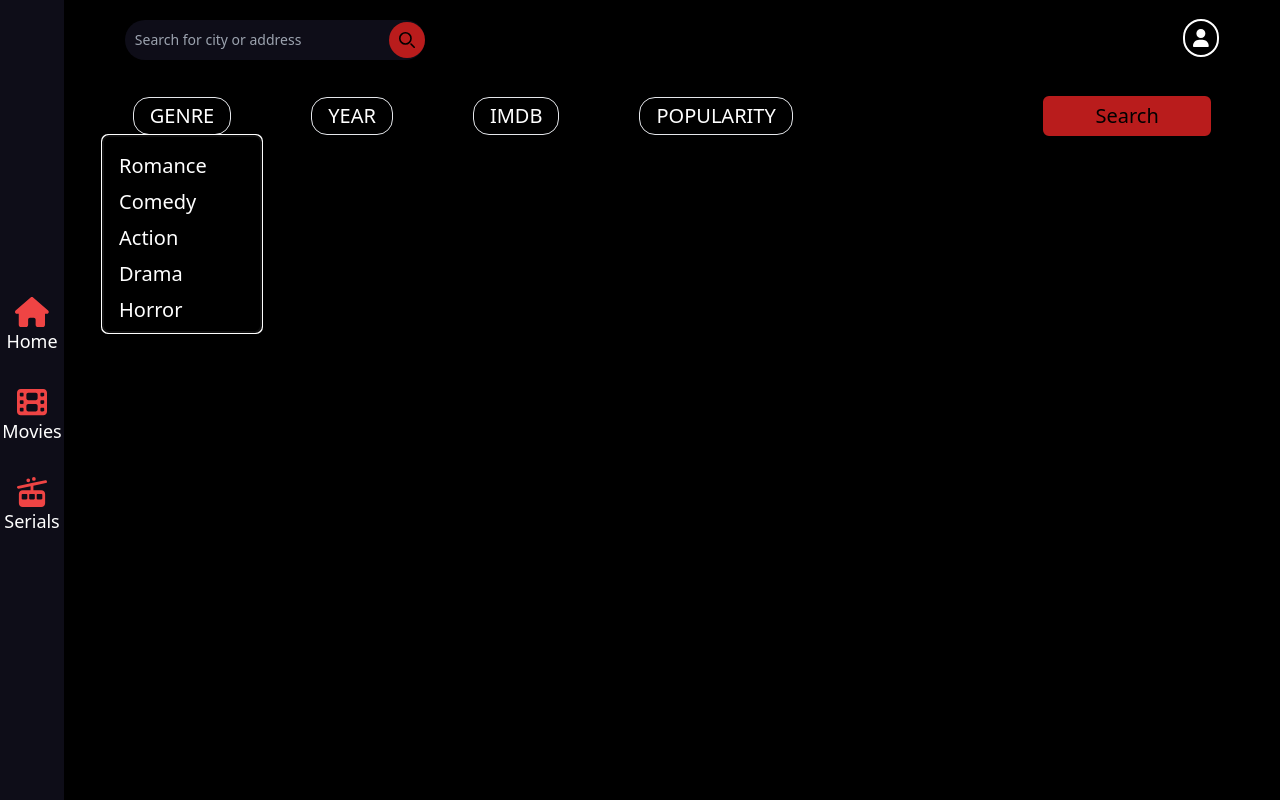
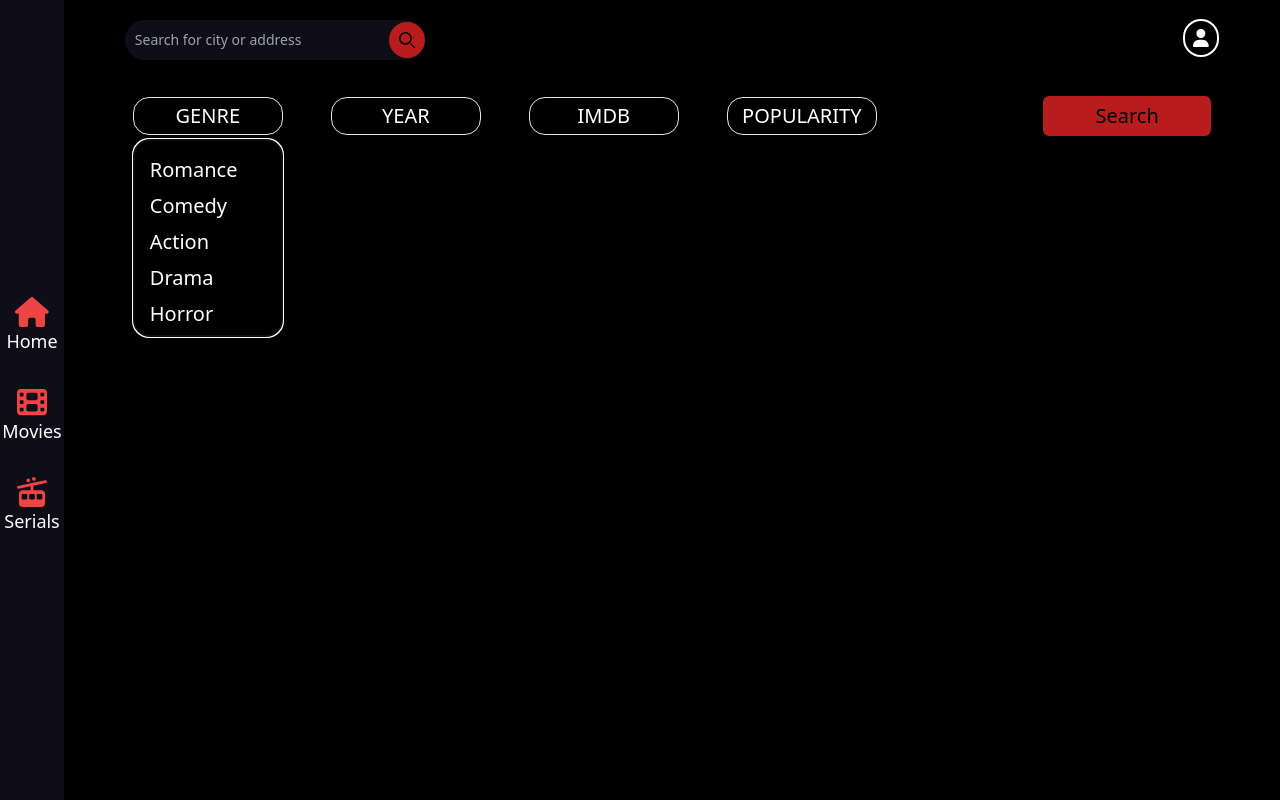
Before and after one commit to mikhela/Movies, a React (Vite) app in the folder frontend/: page /movies in a window 1280 px wide. Both pictures are taken after a click on the button "GENRE". Built offline with nearby package versions, Linux system fonts and the light colour scheme.

Commit message:
i end working on dropdown design

```diff
--- a/frontend/src/components/Dropdown.jsx
+++ b/frontend/src/components/Dropdown.jsx
@@ -9,24 +9,23 @@ import {
 
 export default function Dropdown({ label, items }) {
   return (
-    <div className="flex justify-center   border-[1px] px-1 lg:px-4 py-1 rounded-2xl">
-      <div className="">
-        <Menu>
-         <MenuHandler>
-            <Button className="text-xl">{label}</Button>
+    <div className="flex justify-center border-[1px] px-1 lg:px-4 py-1 rounded-2xl relative bg-black w-[130px] sm:w-[200px] md:w-[250px] lg:w-[150px]">
+      <Menu>
+          <MenuHandler>
+            <Button className="text-xl ">{label}</Button>
           </MenuHandler>
-          <MenuList className="text-xl bg-transparent text-white bg-black border-[1px] px-1 py-2">
+
+        <MenuList className="text-xl bg-transparent text-white bg-black border-[1px] px-1 py-2  w-[130px] sm:w-[200px] md:w-[250px] lg:w-[150px] mt-1 rounded-2xl">
             {items.map((item, index) => (
               <MenuItem
-                className="text-left mt-2 w-[100px] md:w-[150px] hover:bg-transparent hover:text-white"
+                className="text-left mt-2 hover:bg-transparent hover:text-white"
                 key={index}
               >
                 {item}
               </MenuItem>
             ))}
           </MenuList>
-        </Menu>
-      </div>
+      </Menu>
     </div>
   );
 }
--- a/frontend/src/components/SortNavbar.jsx
+++ b/frontend/src/components/SortNavbar.jsx
@@ -11,28 +11,29 @@ export default function SortNavbar() {
   const popularity = ['Most Popular', 'Least Popular'];
 
   return (
-    <div className="w-full mt-4 sm:flex sm:gap-8">
+    <div className="w-full mt-4 lg:flex sm:gap-8">
       {/* Grid by default, block layout on small screens and up */}
-      <div className="grid grid-cols-2 gap-8 w-full sm:flex items-center md:gap-20">
+      <div className="grid grid-cols-2 gap-8 w-full lg:flex items-center md:gap-12">
 
         {/* Genre */}
         <Dropdown label="Genre" items={genres} />
-
         {/* Year */}
+        <div className="flex justify-end lg:block">
         <Dropdown label="Year" items={years} />
-
+        </div>
         {/* IMDb */}
         <Dropdown label="IMDb" items={imdbRatings} />
-
         {/* Popularity */}
+        <div className="flex justify-end lg:block">
         <Dropdown label="Popularity" items={popularity} />
+        </div>
       </div>
 
       {/* Full-width button below the grid */}
       <button
         onMouseEnter={() => setHover(true)}
         onMouseLeave={() => setHover(false)}
-        className={`btn mt-4 sm:mt-0 text-xl px-3 py-1 w-full sm:w-[200px] text-center cursor-pointer rounded-md ${hover ? "border-2 border-white text-white bg-black" : "bg-red-700 border-2 border-red-700"} transition-all duration-1000`}
+        className={`btn mt-4 lg:mt-0 text-xl px-3 py-1 w-full lg:w-[200px] text-center cursor-pointer rounded-md ${hover ? "border-2 border-white text-white bg-black" : "bg-red-700 border-2 border-red-700"} transition-all duration-1000`}
       >
         Search
       </button>
```
